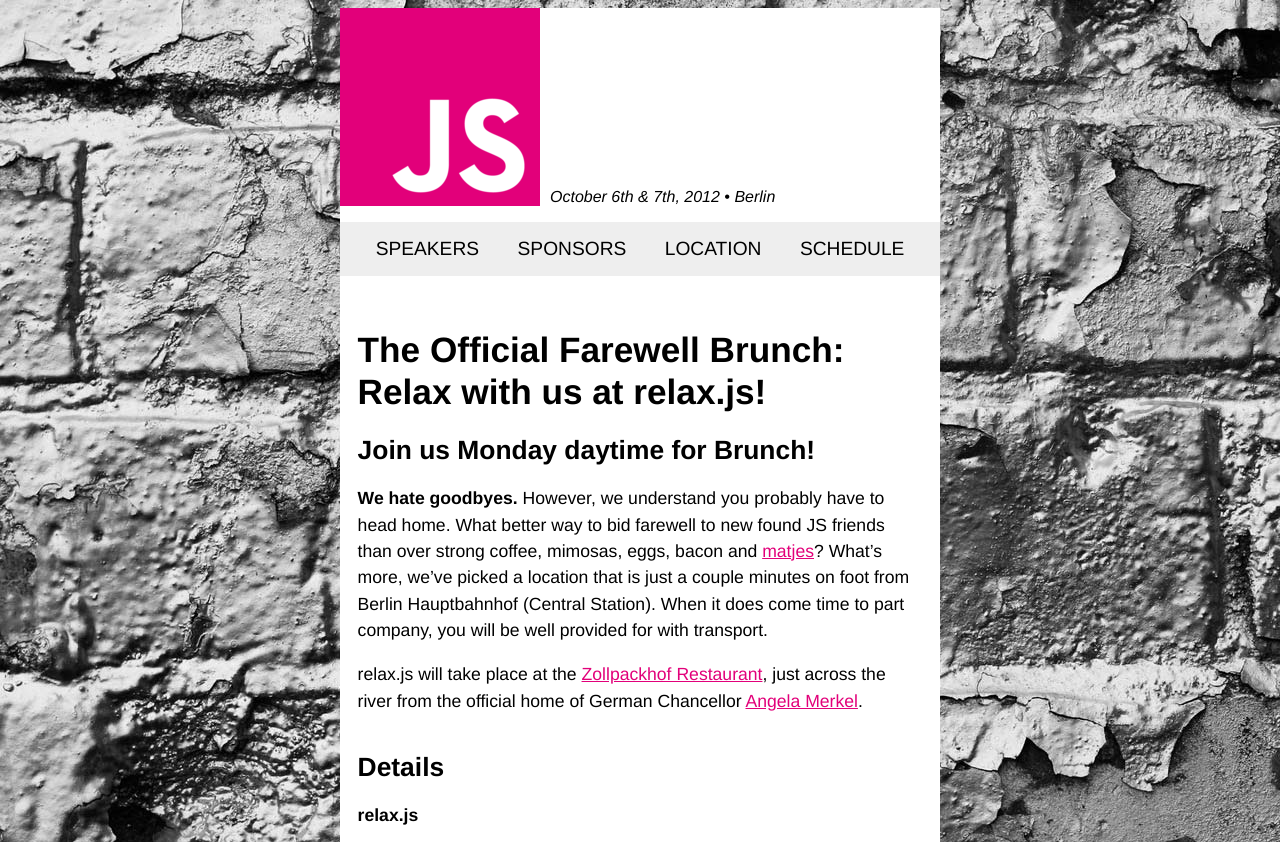
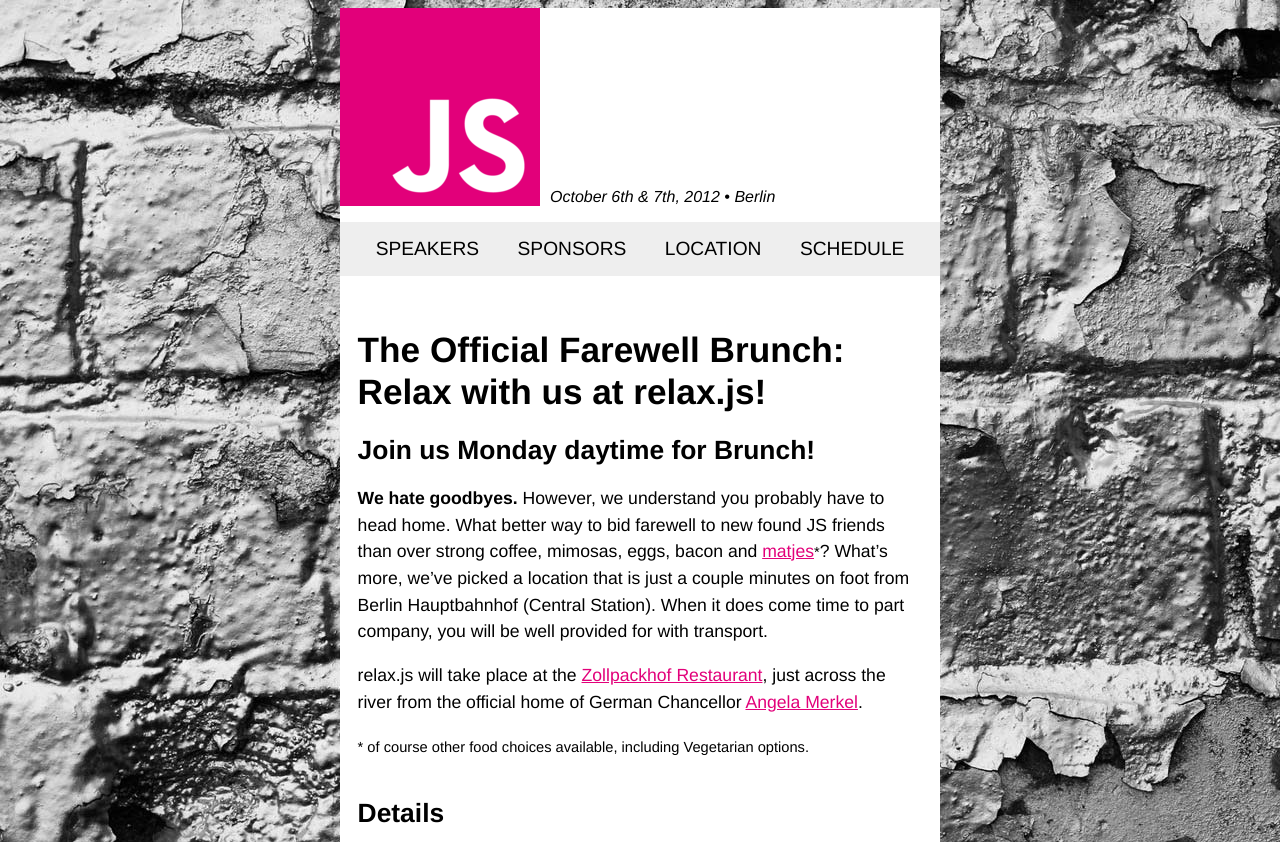
Before and after one commit to jsconf/2012.jsconf.eu, a Jekyll site: the page built from _posts/2012-10-05-relaxjs.md, in a window 1280 px wide and 900 px high, cut to the strip 0-842 px from the top of the window. Built offline with Jekyll 4.4.1, drawn with Linux system fonts in a browser that asks for light colours; comment, search, counter and statistics services are not loaded.

Commit message:
Mention Vegetarians
Signed-off-by: Alex Coles <alex@alexbcoles.com>

```diff
--- a/_posts/2012-10-05-relaxjs.md
+++ b/_posts/2012-10-05-relaxjs.md
@@ -7,9 +7,11 @@
 
 ## Join us Monday daytime for Brunch!
 
-**We hate goodbyes.** However, we understand you probably have to head home. What better way to bid farewell to new found JS friends than over strong coffee, mimosas, eggs, bacon and [matjes][matjes]? What's more, we've picked a location that is just a couple minutes on foot from Berlin Hauptbahnhof (Central Station). When it does come time to part company, you will be well provided for with transport.
+**We hate goodbyes.** However, we understand you probably have to head home. What better way to bid farewell to new found JS friends than over strong coffee, mimosas, eggs, bacon and [matjes][matjes]<small>*</small>? What's more, we've picked a location that is just a couple minutes on foot from Berlin Hauptbahnhof (Central Station). When it does come time to part company, you will be well provided for with transport.
 
 relax.js will take place at the [Zollpackhof Restaurant][zollpackhof], just across the river from the official home of German Chancellor [Angela Merkel][merkel].
+
+<small>* of course other food choices available, including Vegetarian options.</small>
 
 ## Details
 
```
